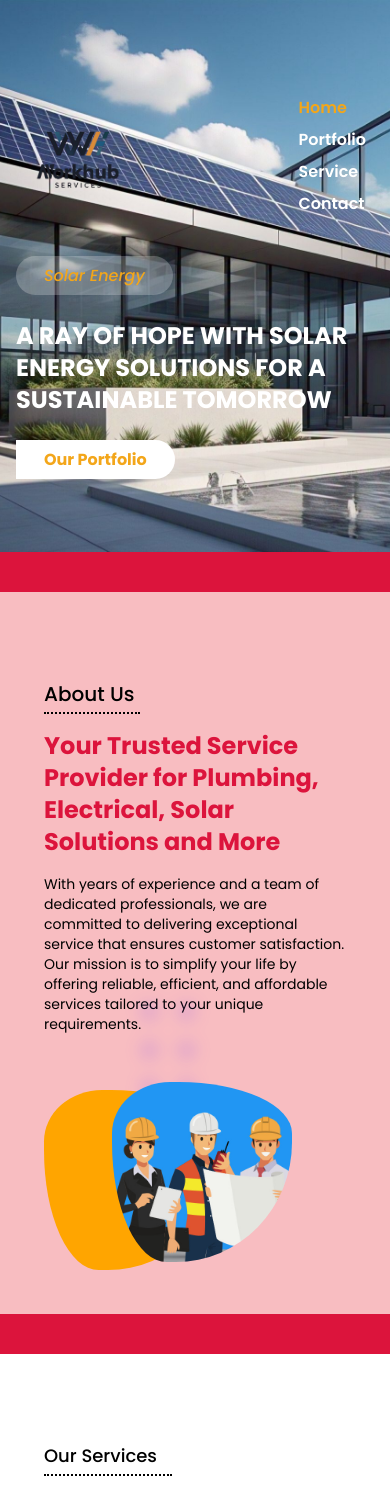
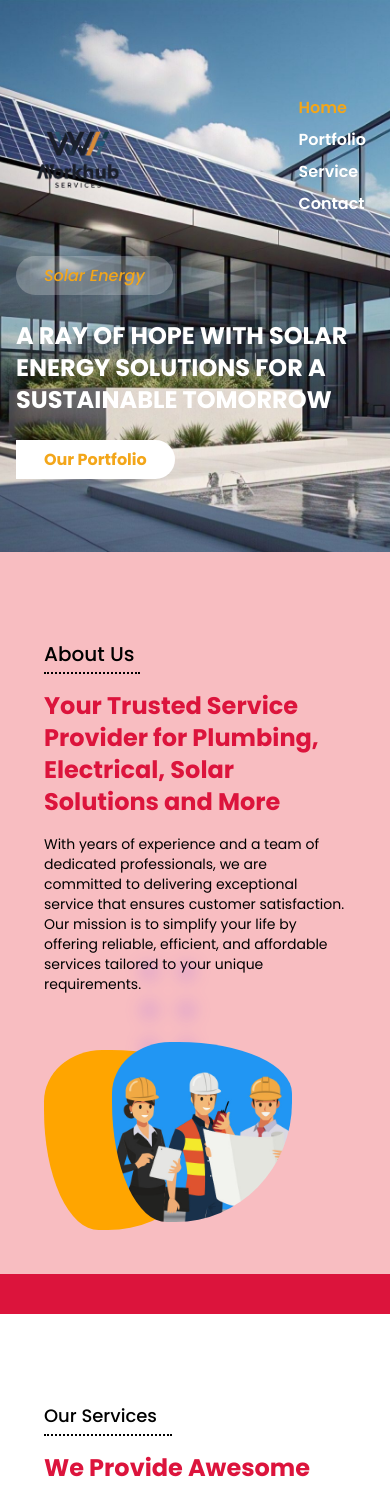
Before and after one commit to Georgechisom/workhub-solar, a React (Create React App) app: page / in a window 390 px wide. Shown: the top 1486 px of the page. Built offline with nearby package versions, Linux system fonts and the light colour scheme.

Commit message:
workhub updated

```diff
--- a/src/pages/HomePage.js
+++ b/src/pages/HomePage.js
@@ -297,7 +297,7 @@ const HomePage = () => {
       </section>
 
       {/* about us */}
-      <section className='max-w-screen-xl my-10 mx-auto w-full overflow-hidden lg:rounded-2xl py-6 px-6 lg:px-20 items-center justify-center bg-backgroundText'>
+      <section className='max-w-screen-xl mx-auto w-full overflow-hidden lg:rounded-2xl py-6 px-6 lg:px-20 items-center justify-center bg-backgroundText'>
         <div>
           {/* <h1 class="animate-typing overflow-hidden whitespace-nowrap border-r-4 border-r-white pr-5 text-5xl text-white font-bold">
             Hello World
```
